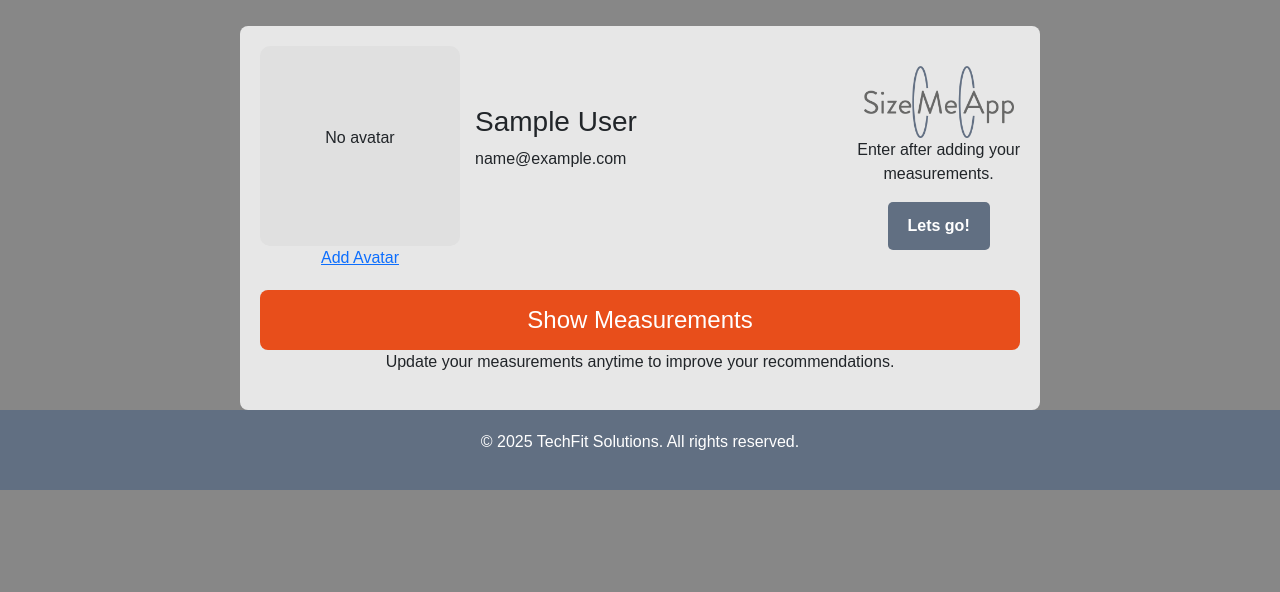
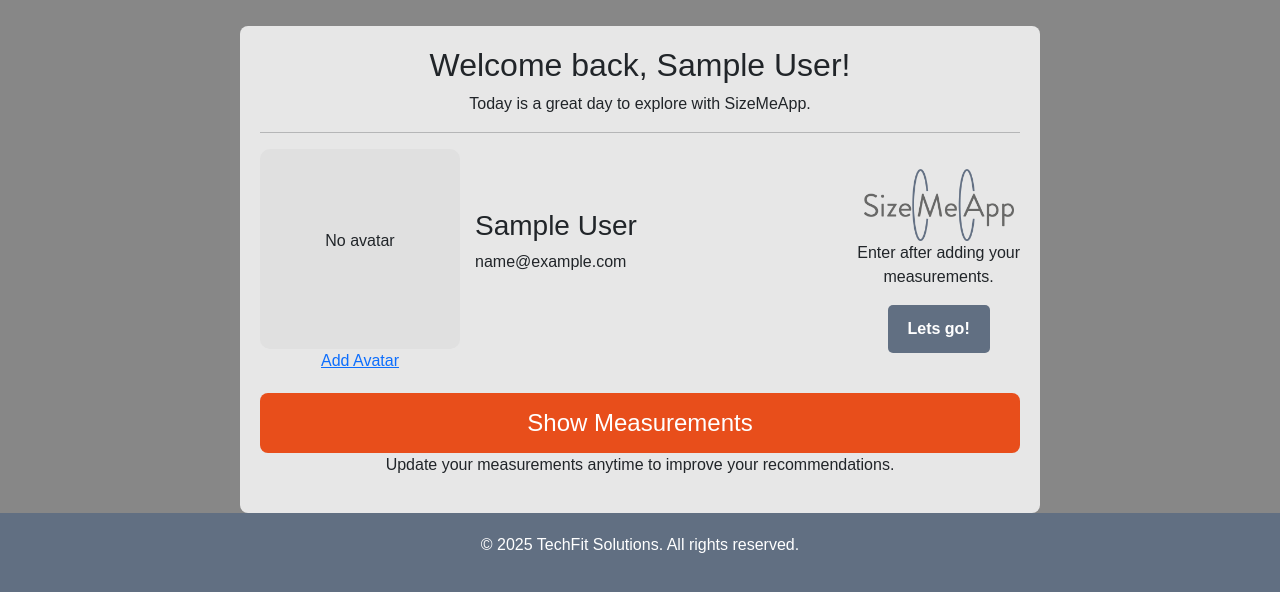
Before and after one commit to Sara-Sundin/SizeMeApp, a Django app: page /dashboard/ in a window 1280 px wide. Shown: the part 74-666 px from the top of the page. Run offline with Django 5.2, Linux system fonts and the light colour scheme; the visitor is signed in with stand-in values (Sample User, id 1); parts of the project's set-up code (start-up, migrations or seed data) failed here and were passed over; some libraries are stand-ins or nearby versions.

Commit message:
update dynamic welcome message in dashboard

```diff
--- a/apps/dashboard/templates/dashboard/dashboard.html
+++ b/apps/dashboard/templates/dashboard/dashboard.html
@@ -10,7 +10,11 @@
     {% if just_signed_up %}
     <h2>Welcome, {{ user.name }}!</h2>
     <p>Start exploring with <strong>SizeMeApp</strong>. Begin by entering your measurements to get personalized recommendations.</p>
+    <hr>
     {% else %}
+    <h2>Welcome back, {{ user.name }}!</h2>
+    <p>Today is a great day to explore with SizeMeApp.</p>
+    <hr>
     {% endif %}
 
     <!-- Profile -->
--- a/apps/dashboard/views.py
+++ b/apps/dashboard/views.py
@@ -7,7 +7,9 @@ from apps.accounts.forms import CustomUserUpdateForm
 @login_required
 def user_dashboard(request):
     user = request.user
-    just_signed_up = request.session.pop('just_signed_up', False)  # Retrieve & remove session variable
+
+    # Retrieve & remove `just_signed_up` flag after first page load
+    just_signed_up = request.session.pop('just_signed_up', False)
 
     if request.method == "POST":
         form = CustomUserUpdateForm(request.POST, request.FILES, instance=user)
@@ -21,8 +23,8 @@ def user_dashboard(request):
     context = {
         "form": form,
         "user": user,
-        "just_signed_up": just_signed_up,  # Pass to template
-        'signup_url': reverse('account_signup'),  # Assuming you're using django-allauth
+        "just_signed_up": just_signed_up,  # This will be `True` only for new signups
+        "signup_url": reverse('account_signup'),
     }
 
     return render(request, "dashboard/dashboard.html", context)
--- a/static/css/style.css
+++ b/static/css/style.css
@@ -737,7 +737,7 @@ h1 img {
     .index-page::before,
     .blog-page::before,
     .about-page::before  {
-        background-size: 55%;
+        background-size: 50%;
         top: 0px; /* Moves the background image further down */
     }
 
```
Also changed, not shown: apps/accounts/signals.py (+4 -6 lines).
